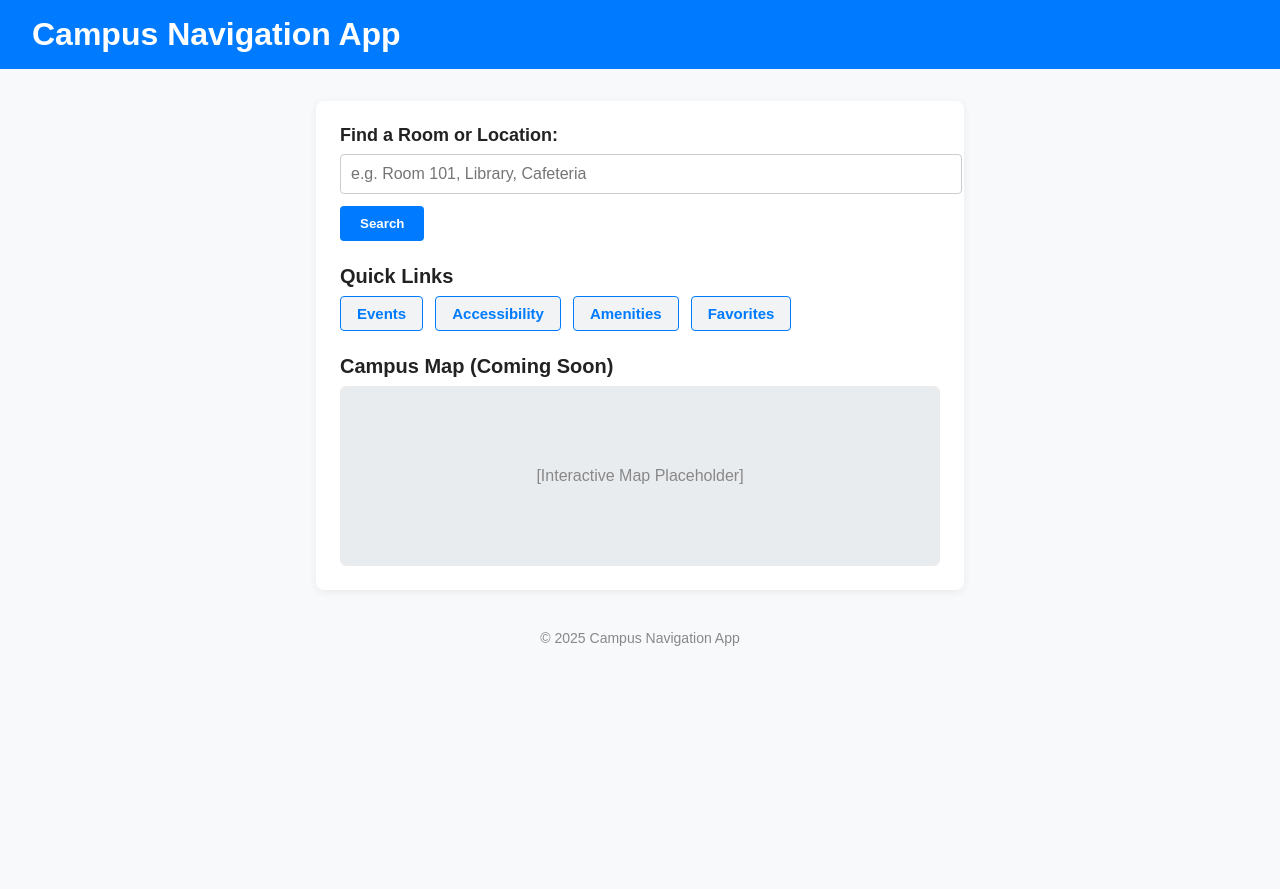
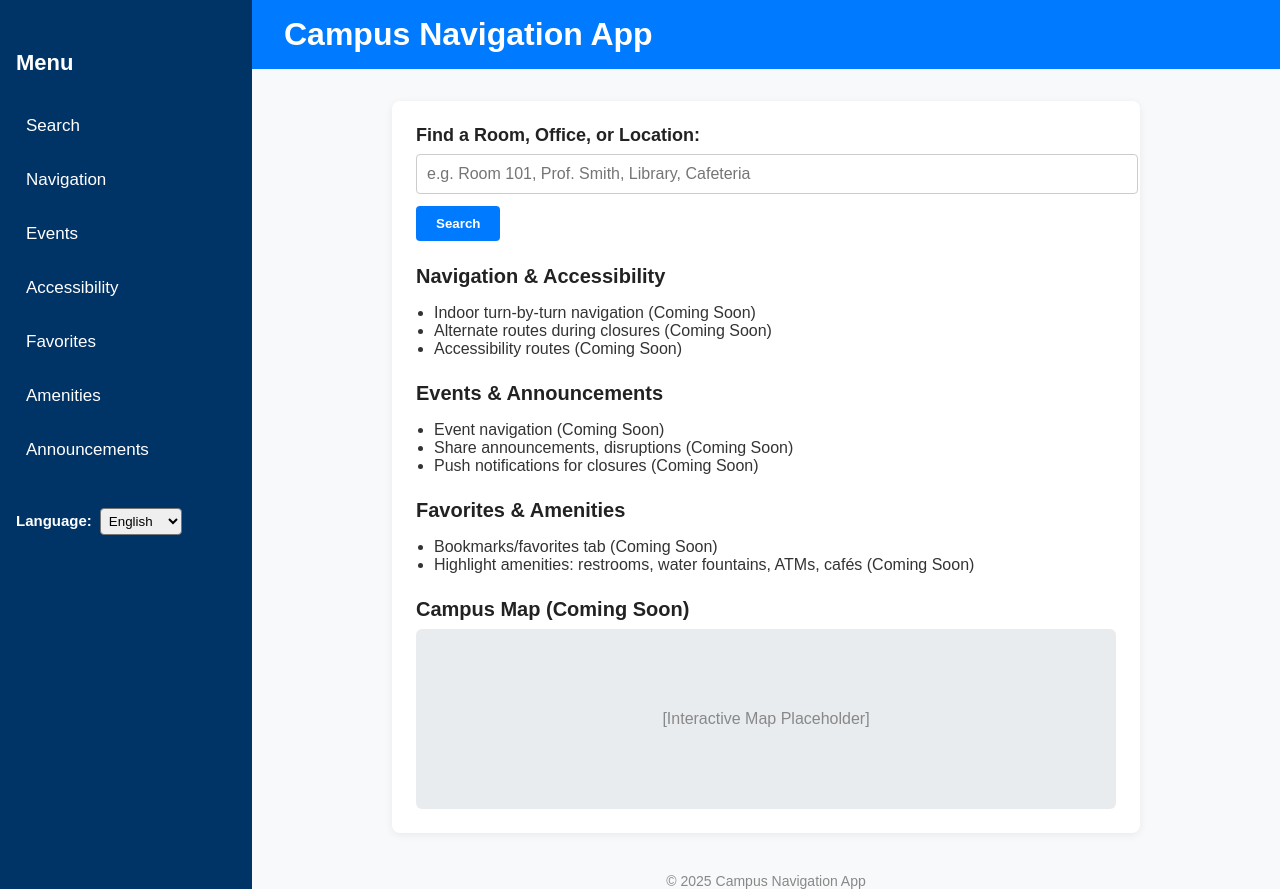
Before and after one commit to AbhinavJosephDharani/CampusNavigationApp, a React (Vite) app in the folder frontend/: page / in a window 1280 px wide. Before the commit the page ends 800 px from the top, so only its background shows below. Built offline with nearby package versions, Linux system fonts and the light colour scheme; the HTML template or start-up script is replaced by a standard one.

Commit message:
feat: enhance UI with sidebar and stakeholder feature placeholders

```diff
--- a/frontend/src/App.jsx
+++ b/frontend/src/App.jsx
@@ -7,33 +7,73 @@ function App() {
   const handleSearch = (e) => setSearch(e.target.value);
 
   return (
-    <div style={{ fontFamily: 'Arial, Helvetica, sans-serif', background: '#f8f9fa', minHeight: '100vh' }}>
+    <div style={{ display: 'flex', minHeight: '100vh', fontFamily: 'Arial, Helvetica, sans-serif', background: '#f8f9fa' }}>
+      {/* Sidebar Navigation */}
+      <nav style={{ width: 220, background: '#003366', color: '#fff', padding: '2rem 1rem', minHeight: '100vh' }}>
+        <h2 style={{ color: '#fff', fontSize: 22, marginBottom: 32 }}>Menu</h2>
+        <ul style={{ listStyle: 'none', padding: 0, margin: 0, fontSize: 17 }}>
+          <li style={navItemStyle}>Search</li>
+          <li style={navItemStyle}>Navigation</li>
+          <li style={navItemStyle}>Events</li>
+          <li style={navItemStyle}>Accessibility</li>
+          <li style={navItemStyle}>Favorites</li>
+          <li style={navItemStyle}>Amenities</li>
+          <li style={navItemStyle}>Announcements</li>
+        </ul>
+        <div style={{ marginTop: 40 }}>
+          <label htmlFor="lang" style={{ fontWeight: 'bold', fontSize: 15 }}>Language:</label>
+          <select id="lang" style={{ marginLeft: 8, padding: 4, borderRadius: 4 }}>
+            <option>English</option>
+            <option>Español</option>
+            <option>Français</option>
+            <option>हिन्दी</option>
+          </select>
+        </div>
+      </nav>
+      {/* Main Content */}
+      <div style={{ flex: 1 }}>
         <header style={{ background: '#007bff', color: '#fff', padding: '1rem 2rem', marginBottom: '2rem' }}>
           <h1 style={{ margin: 0 }}>Campus Navigation App</h1>
         </header>
-      <main style={{ maxWidth: 600, margin: '0 auto', background: '#fff', borderRadius: 8, boxShadow: '0 2px 8px #0001', padding: 24 }}>
+        <main style={{ maxWidth: 700, margin: '0 auto', background: '#fff', borderRadius: 8, boxShadow: '0 2px 8px #0001', padding: 24 }}>
+          {/* Search Section */}
           <section style={{ marginBottom: 24 }}>
-          <label htmlFor="search" style={{ fontWeight: 'bold', fontSize: 18 }}>Find a Room or Location:</label>
+            <label htmlFor="search" style={{ fontWeight: 'bold', fontSize: 18 }}>Find a Room, Office, or Location:</label>
             <input
               id="search"
               type="text"
               value={search}
               onChange={handleSearch}
-            placeholder="e.g. Room 101, Library, Cafeteria"
+              placeholder="e.g. Room 101, Prof. Smith, Library, Cafeteria"
               style={{ display: 'block', width: '100%', marginTop: 8, padding: 10, fontSize: 16, borderRadius: 4, border: '1px solid #ccc' }}
             />
             <button style={{ marginTop: 12, background: '#007bff', color: '#fff', border: 'none', padding: '10px 20px', borderRadius: 4, fontWeight: 'bold', cursor: 'pointer' }}>
               Search
             </button>
           </section>
+          {/* Stakeholder Features Placeholders */}
           <section style={{ marginBottom: 24 }}>
-          <h2 style={{ fontSize: 20, marginBottom: 8 }}>Quick Links</h2>
-          <div style={{ display: 'flex', gap: 12, flexWrap: 'wrap' }}>
-            <button style={quickLinkStyle}>Events</button>
-            <button style={quickLinkStyle}>Accessibility</button>
-            <button style={quickLinkStyle}>Amenities</button>
-            <button style={quickLinkStyle}>Favorites</button>
-          </div>
+            <h2 style={{ fontSize: 20, marginBottom: 8 }}>Navigation & Accessibility</h2>
+            <ul style={{ paddingLeft: 18, color: '#333' }}>
+              <li>Indoor turn-by-turn navigation (Coming Soon)</li>
+              <li>Alternate routes during closures (Coming Soon)</li>
+              <li>Accessibility routes (Coming Soon)</li>
+            </ul>
+          </section>
+          <section style={{ marginBottom: 24 }}>
+            <h2 style={{ fontSize: 20, marginBottom: 8 }}>Events & Announcements</h2>
+            <ul style={{ paddingLeft: 18, color: '#333' }}>
+              <li>Event navigation (Coming Soon)</li>
+              <li>Share announcements, disruptions (Coming Soon)</li>
+              <li>Push notifications for closures (Coming Soon)</li>
+            </ul>
+          </section>
+          <section style={{ marginBottom: 24 }}>
+            <h2 style={{ fontSize: 20, marginBottom: 8 }}>Favorites & Amenities</h2>
+            <ul style={{ paddingLeft: 18, color: '#333' }}>
+              <li>Bookmarks/favorites tab (Coming Soon)</li>
+              <li>Highlight amenities: restrooms, water fountains, ATMs, cafés (Coming Soon)</li>
+            </ul>
           </section>
           <section>
             <h2 style={{ fontSize: 20, marginBottom: 8 }}>Campus Map (Coming Soon)</h2>
@@ -46,18 +86,18 @@ function App() {
           &copy; {new Date().getFullYear()} Campus Navigation App
         </footer>
       </div>
+    </div>
   );
 }
 
-const quickLinkStyle = {
-  background: '#f1f3f4',
-  border: '1px solid #007bff',
-  color: '#007bff',
+
+const navItemStyle = {
+  marginBottom: 18,
+  padding: '8px 0',
+  cursor: 'pointer',
   borderRadius: 4,
-  padding: '8px 16px',
-  fontWeight: 'bold',
-  cursor: 'pointer',
-  fontSize: 15,
+  paddingLeft: 10,
+  transition: 'background 0.2s',
 };
 
 export default App;
```
Lines whose indentation alone changed are shown as unchanged.
